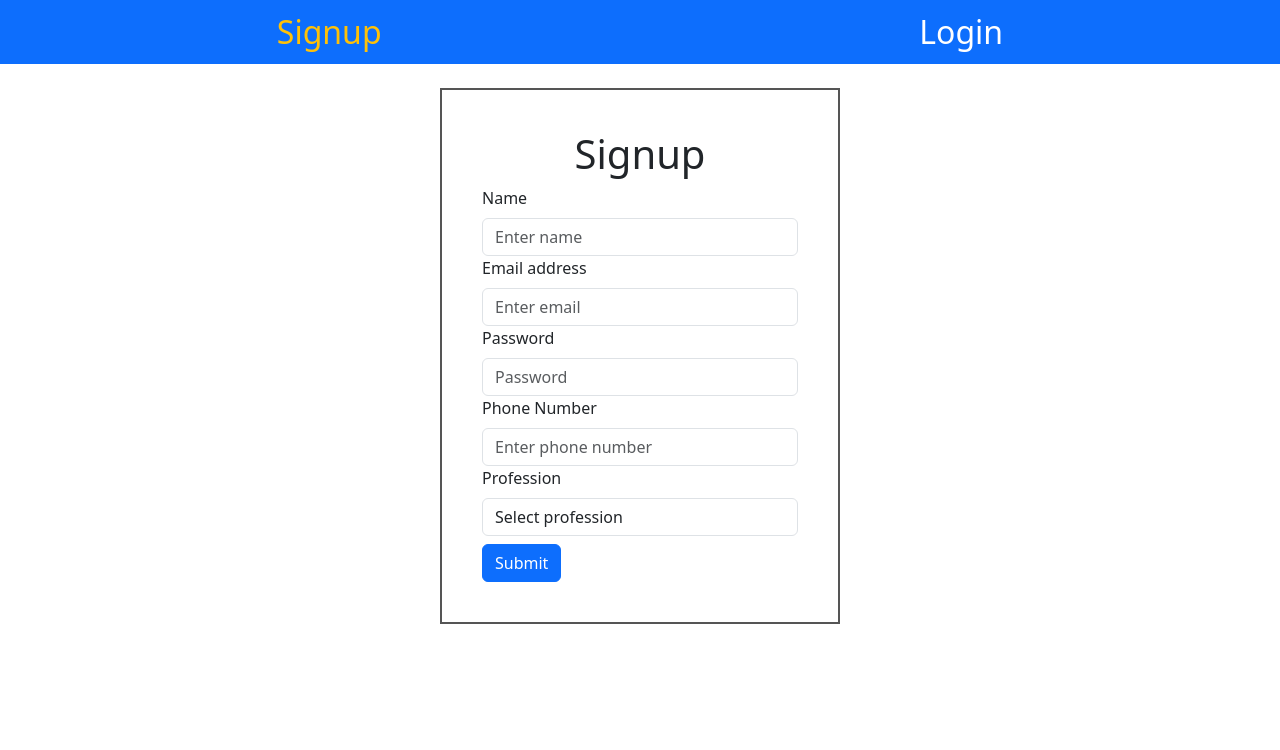
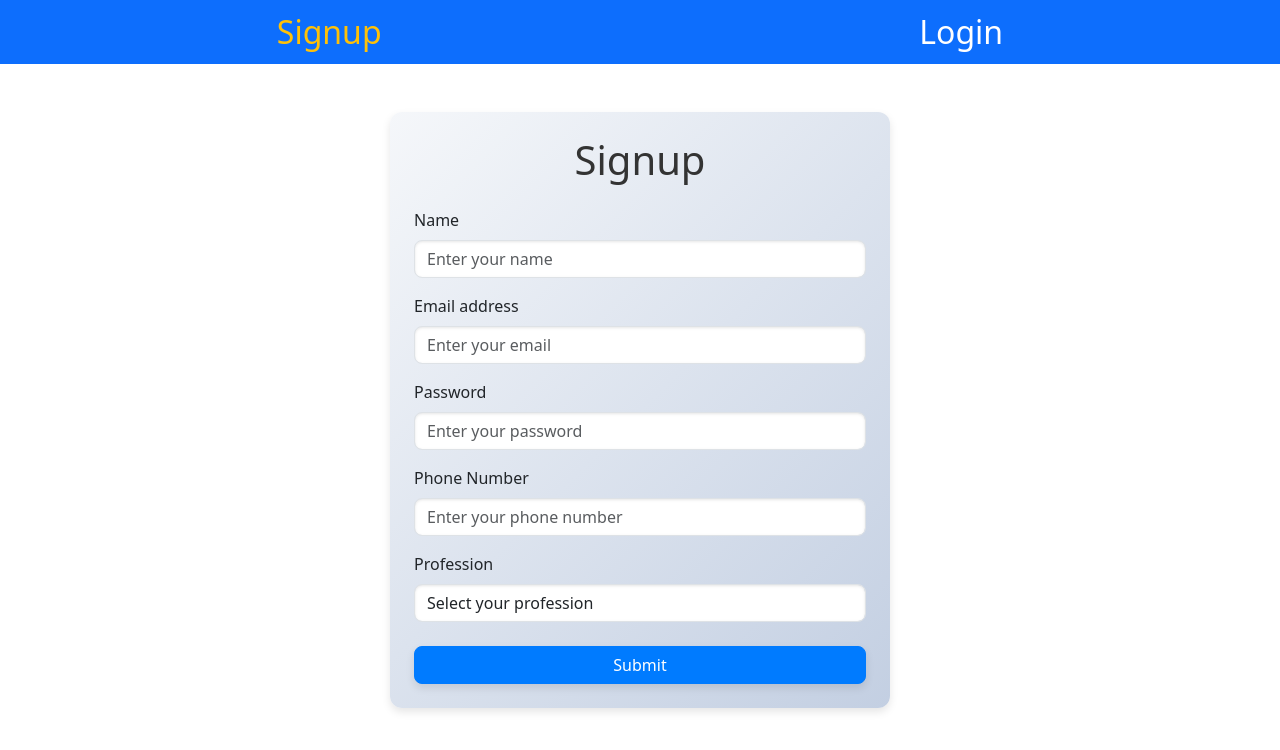
Before and after one commit to Saikiran-Reddy14/Geeksynergy, a React (Create React App) app: page /signup in a window 1280 px wide. Shown: the top 750 px of the page. Built offline with nearby package versions, Linux system fonts and the light colour scheme.

Commit message:
modified

```diff
--- a/src/Login.js
+++ b/src/Login.js
@@ -50,10 +50,17 @@ const Login = ({ users, loggedInUser, setLoggedInUser, setMovies }) => {
 
   return (
     <Container
-      className="mt-4"
-      style={{ maxWidth: "400px", border: "2px solid #555", padding: "40px" }}
+      className="mt-5 p-4"
+      style={{
+        maxWidth: "400px",
+        borderRadius: "12px",
+        boxShadow: "0 4px 8px rgba(0,0,0,0.1)",
+        background: "linear-gradient(135deg, #ffffff, #e9ecef)",
+      }}
     >
-      <h1 style={{ textAlign: "center" }}>Login</h1>
+      <h1 className="text-center mb-4" style={{ color: "#333" }}>
+        Login
+      </h1>
       <Form onSubmit={handleSubmit}>
         <Form.Group controlId="formEmail">
           <Form.Label>Email</Form.Label>
@@ -61,26 +68,51 @@ const Login = ({ users, loggedInUser, setLoggedInUser, setMovies }) => {
             type="email"
             value={email}
             onChange={(e) => setEmail(e.target.value)}
-            placeholder="Enter email"
+            placeholder="Enter your email"
+            style={{
+              borderRadius: "8px",
+              boxShadow: "inset 0 1px 3px rgba(0,0,0,0.1)",
+            }}
           />
         </Form.Group>
 
-        <Form.Group controlId="formPassword">
+        <Form.Group controlId="formPassword" className="mt-3">
           <Form.Label>Password</Form.Label>
           <Form.Control
             type="password"
             value={password}
             onChange={(e) => setPassword(e.target.value)}
-            placeholder="Enter password"
+            placeholder="Enter your password"
+            style={{
+              borderRadius: "8px",
+              boxShadow: "inset 0 1px 3px rgba(0,0,0,0.1)",
+            }}
           />
         </Form.Group>
 
-        <Button variant="primary" type="submit" className="mt-2">
+        <Button
+          variant="primary"
+          type="submit"
+          className="w-100 mt-4"
+          style={{
+            backgroundColor: "#007bff",
+            borderColor: "#007bff",
+            borderRadius: "8px",
+            boxShadow: "0 4px 8px rgba(0,0,0,0.1)",
+          }}
+        >
           Login
         </Button>
       </Form>
       {errorMessage && (
-        <Alert variant="danger" className="mt-3">
+        <Alert
+          variant="danger"
+          className="mt-4"
+          style={{
+            borderRadius: "8px",
+            boxShadow: "0 4px 8px rgba(0,0,0,0.1)",
+          }}
+        >
           {errorMessage}
         </Alert>
       )}
--- a/src/Signup.js
+++ b/src/Signup.js
@@ -1,6 +1,7 @@
 import React, { useState } from "react";
 import { Container, Form, Button, Alert } from "react-bootstrap";
 import { useNavigate } from "react-router-dom";
+import "bootstrap/dist/css/bootstrap.min.css"; // Ensure Bootstrap CSS is imported
 
 const Signup = ({ saveUsers, users }) => {
   const [name, setName] = useState("");
@@ -38,10 +39,17 @@ const Signup = ({ saveUsers, users }) => {
   return (
     <>
       <Container
-        className="mt-4"
-        style={{ maxWidth: "400px", border: "2px solid #555", padding: "40px" }}
+        className="mt-5 p-4"
+        style={{
+          maxWidth: "500px",
+          borderRadius: "12px",
+          boxShadow: "0 4px 8px rgba(0,0,0,0.1)",
+          background: "linear-gradient(135deg, #f5f7fa, #c3cfe2)",
+        }}
       >
-        <h1 style={{ textAlign: "center" }}>Signup</h1>
+        <h1 className="text-center mb-4" style={{ color: "#333" }}>
+          Signup
+        </h1>
 
         <Form onSubmit={handleSubmit}>
           <Form.Group controlId="formName">
@@ -50,48 +58,68 @@ const Signup = ({ saveUsers, users }) => {
               type="text"
               value={name}
               onChange={(e) => setName(e.target.value)}
-              placeholder="Enter name"
+              placeholder="Enter your name"
+              style={{
+                borderRadius: "8px",
+                boxShadow: "inset 0 1px 3px rgba(0,0,0,0.1)",
+              }}
             />
           </Form.Group>
 
-          <Form.Group controlId="formEmail">
+          <Form.Group controlId="formEmail" className="mt-3">
             <Form.Label>Email address</Form.Label>
             <Form.Control
               type="email"
               value={email}
               onChange={(e) => setEmail(e.target.value)}
-              placeholder="Enter email"
+              placeholder="Enter your email"
+              style={{
+                borderRadius: "8px",
+                boxShadow: "inset 0 1px 3px rgba(0,0,0,0.1)",
+              }}
             />
           </Form.Group>
 
-          <Form.Group controlId="formPassword">
+          <Form.Group controlId="formPassword" className="mt-3">
             <Form.Label>Password</Form.Label>
             <Form.Control
               type="password"
               value={password}
               onChange={(e) => setPassword(e.target.value)}
-              placeholder="Password"
+              placeholder="Enter your password"
+              style={{
+                borderRadius: "8px",
+                boxShadow: "inset 0 1px 3px rgba(0,0,0,0.1)",
+              }}
             />
           </Form.Group>
 
-          <Form.Group controlId="formPhone">
+          <Form.Group controlId="formPhone" className="mt-3">
             <Form.Label>Phone Number</Form.Label>
             <Form.Control
               type="tel"
               value={phone}
               onChange={(e) => setPhone(e.target.value)}
-              placeholder="Enter phone number"
+              placeholder="Enter your phone number"
+              style={{
+                borderRadius: "8px",
+                boxShadow: "inset 0 1px 3px rgba(0,0,0,0.1)",
+              }}
             />
           </Form.Group>
 
-          <Form.Group controlId="formProfession">
+          <Form.Group controlId="formProfession" className="mt-3">
             <Form.Label>Profession</Form.Label>
             <Form.Control
               as="select"
               value={profession}
               onChange={(e) => setProfession(e.target.value)}
+              style={{
+                borderRadius: "8px",
+                boxShadow: "inset 0 1px 3px rgba(0,0,0,0.1)",
+              }}
             >
-              <option value="">Select profession</option>
+              <option value="">Select your profession</option>
               {professions.map((p) => (
                 <option key={p} value={p}>
                   {p}
@@ -100,16 +128,31 @@ const Signup = ({ saveUsers, users }) => {
             </Form.Control>
           </Form.Group>
 
-          <Button variant="primary" type="submit" className="mt-2">
+          <Button
+            variant="primary"
+            type="submit"
+            className="w-100 mt-4"
+            style={{
+              backgroundColor: "#007bff",
+              borderColor: "#007bff",
+              borderRadius: "8px",
+              boxShadow: "0 4px 8px rgba(0,0,0,0.1)",
+            }}
+          >
             Submit
           </Button>
         </Form>
       </Container>
+
       {errorMessage && (
         <Alert
           variant="danger"
           className="m-3 mx-auto"
-          style={{ maxWidth: "400px" }}
+          style={{
+            maxWidth: "500px",
+            borderRadius: "8px",
+            boxShadow: "0 4px 8px rgba(0,0,0,0.1)",
+          }}
         >
           {errorMessage}
         </Alert>
```
